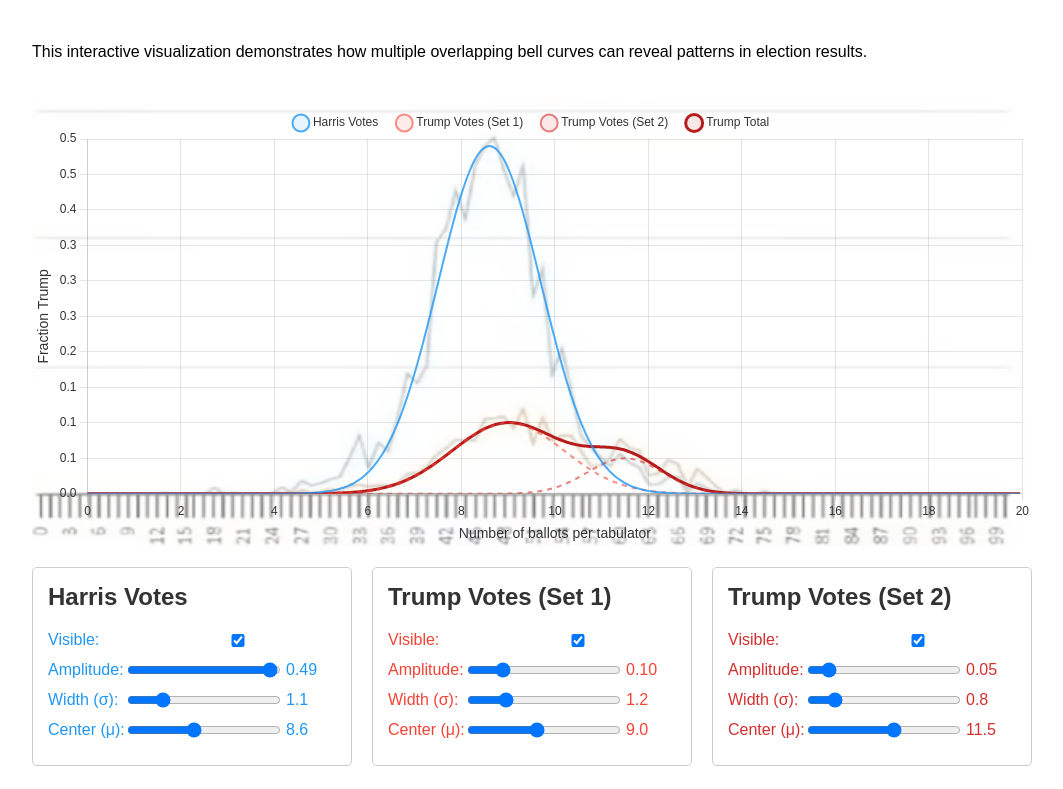
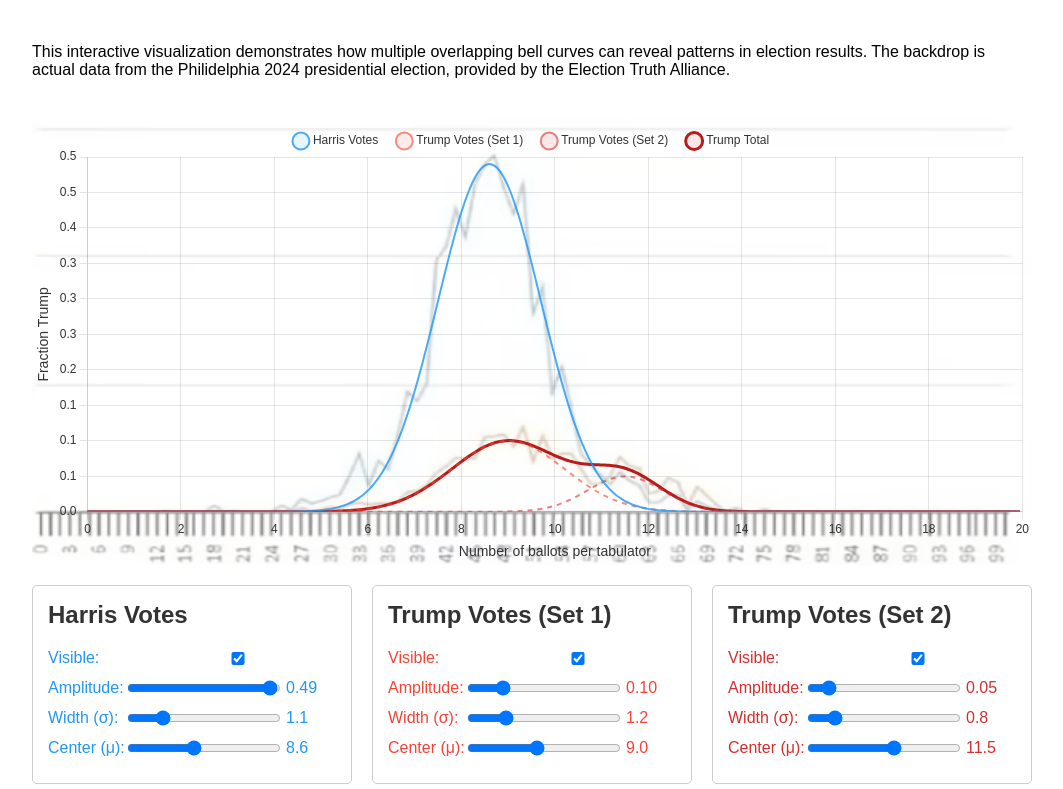
Before and after one commit to pehrlich2/russian-tail-playground, a plain HTML site: page index.html in a window 1280 px wide. Shown: the part 93-882 px from the top of the page, without its empty margins (108-1171 px from the left). Drawn offline with nearby package versions, Linux system fonts and the light colour scheme.

Commit message:
set comment

```diff
--- a/index.html
+++ b/index.html
@@ -78,7 +78,7 @@
 <body>
     <div class="container">
         <h1>Russian Tail Playground v2</h1>
-        <p>This interactive visualization demonstrates how multiple overlapping bell curves can reveal patterns in election results.</p>
+        <p>This interactive visualization demonstrates how multiple overlapping bell curves can reveal patterns in election results.  The backdrop is actual data from the Philidelphia 2024 presidential election, provided by the Election Truth Alliance.</p>
 
         <div class="chart-container">
             <img src="backdrop.png" class="chart-background" alt="Background Image">
```
